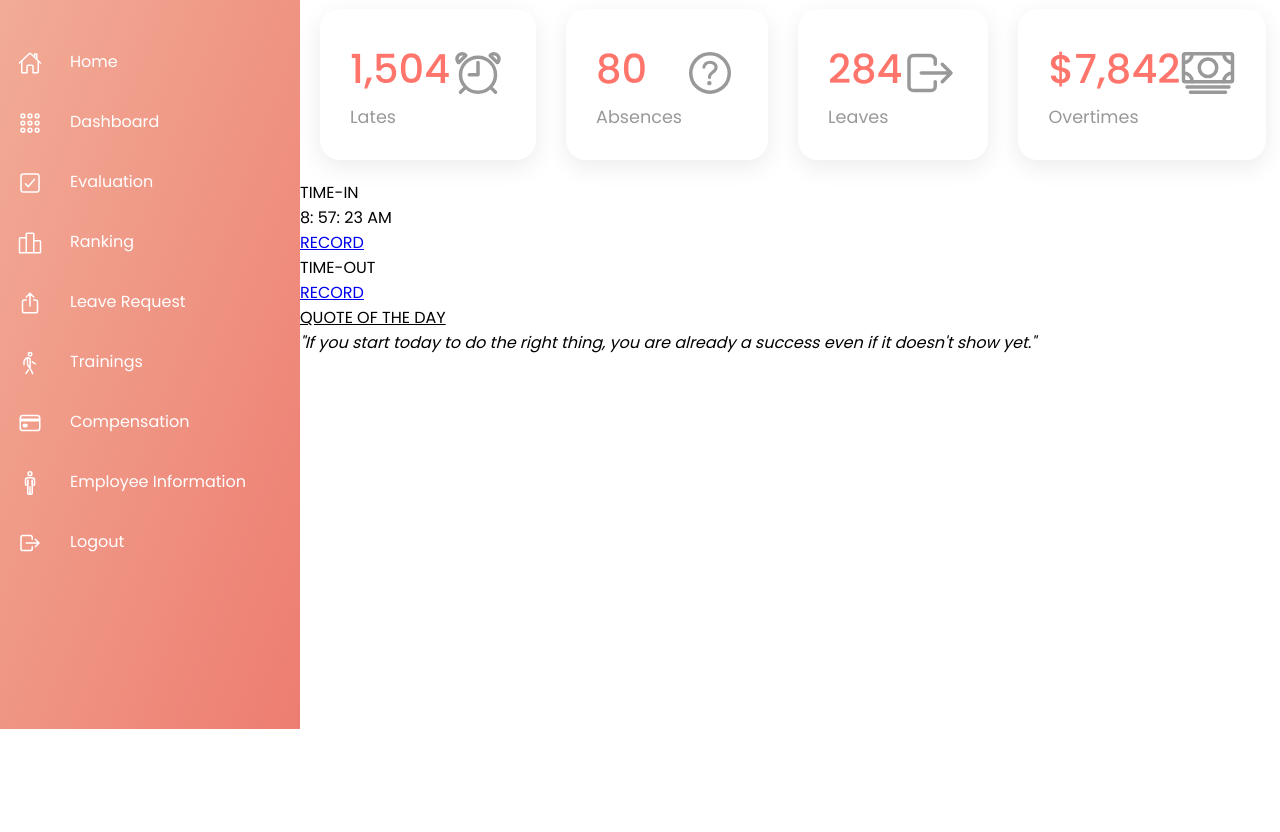
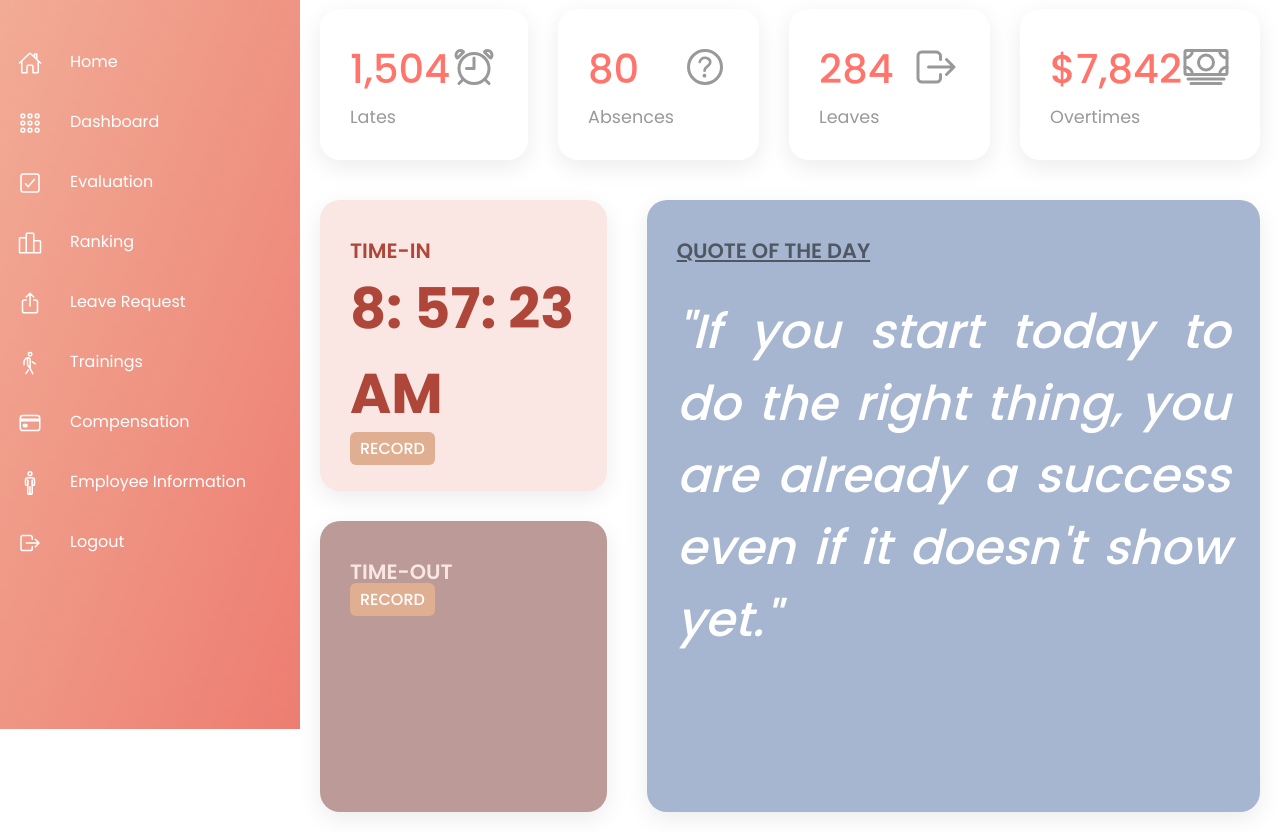
Before and after one commit to rhtgly/NOMED_ChecKo, a plain HTML site: page index.html in a window 1280 px wide. Shown: the part 71-903 px from the top of the page. Before the commit the page ends 800 px from the top, so only its background shows below. Drawn offline with nearby package versions, Linux system fonts and the light colour scheme.

Commit message:
style for 'time in/out' + 'unknown' cards

```diff
--- a/assets/css/style.css
+++ b/assets/css/style.css
@@ -12,6 +12,11 @@
 :root {
   --sidebar-color: linear-gradient(to bottom right, #F2AE98, #ED7D71);
   --peach: #FF756C;
+  --lightpeach: #FAE6E3;
+  --red: #AE473A;
+  --brown: #BB9A97;
+  --blue: #A6B6D0;
+  --darkblue: #4F5763;
   --white: #fff;
   --gray: #f5f5f5;
   --black1: #222;
@@ -250,7 +255,7 @@ body {
 }
 
 .cardBox .card .iconBx {
-  font-size: 3.5rem;
+  font-size: 3rem;
   color: var(--black2);
 }
 
@@ -262,6 +267,122 @@ body {
 .cardBox .card:hover .iconBx {
   color: var(--white);
 }
+
+/* ======================= Time & Leave Cards ====================== */
+
+.wrapper{
+  display: grid;
+  grid-template-columns: 1fr 2fr;
+}
+
+.timeCardBox {
+  position: relative;
+  width: 100%;
+  padding: 20px;
+  display: grid;
+  grid-template-rows: repeat(2,2fr);
+  grid-gap: 30px;
+}
+
+.timeCardBox .cardIn {
+    position: relative;
+    background: var(--lightpeach);
+    padding: 30px;
+    border-radius: 20px;
+    display: flex;
+    justify-content: space-between;
+    cursor: pointer;
+    box-shadow: 0 7px 25px rgba(0, 0, 0, 0.08);
+}
+
+.timeCardBox .cardOut {
+  position: relative;
+  background: var(--brown);
+  padding: 30px;
+  border-radius: 20px;
+  display: flex;
+  justify-content: space-between;
+  cursor: pointer;
+  box-shadow: 0 7px 25px rgba(0, 0, 0, 0.08);
+}
+
+.timeCardBox .cardIn .cardName {
+    color: var(--red);
+    font-weight: 600;
+    font-size: 1.3rem;
+    margin-top: 5px;
+}
+
+.timeCardBox .cardIn .time {
+    position: relative;
+    font-weight: 700;
+    font-size: 3.5rem;
+    color: var(--red);
+}
+
+.timeCardBox .cardOut .cardName {
+  color: var(--lightpeach);
+  font-weight: 600;
+  font-size: 1.3rem;
+  margin-top: 5px;
+}
+
+.timeCardBox .cardOut .time {
+  position: relative;
+  font-weight: 700;
+  font-size: 3.5rem;
+  color: var(--lightpeach);
+}
+
+.timeCardBox .btnRecord {
+  position:relative;
+  padding: 5px 10px;
+  font-weight: 500;
+  background: #E0AE90;
+  text-decoration: none;
+  color: var(--white);
+  border-radius: 6px;
+}
+
+.timeCardBox .btnRecord:hover {
+  background: var(--peach);
+}
+
+.unknownCardBox {
+  position: relative;
+  width: 100%;
+  padding: 20px;
+  display: grid;
+}
+
+.unknownCardBox .unknownCard {
+  position: relative;
+  background: var(--blue);
+  padding: 30px;
+  border-radius: 20px;
+  display: flex;
+  justify-content: space-between;
+  cursor: pointer;
+  box-shadow: 0 7px 25px rgba(0, 0, 0, 0.08);
+}
+
+.unknownCardBox .unknownCard .cardName {
+  color: var(--darkblue);
+  font-weight: 600;
+  font-size: 1.3rem;
+  margin-top: 5px;
+}
+
+.unknownCardBox .unknownCard .quote {
+  position: relative;
+  font-weight: 500;
+  font-size: 3rem;
+  font-family: 'Georgia', serif;
+  padding-top: 30px;
+  color: var(--white);
+  text-align: justify;
+}
+
 
 /* ================== Order Details List ============== */
 .details {
```
